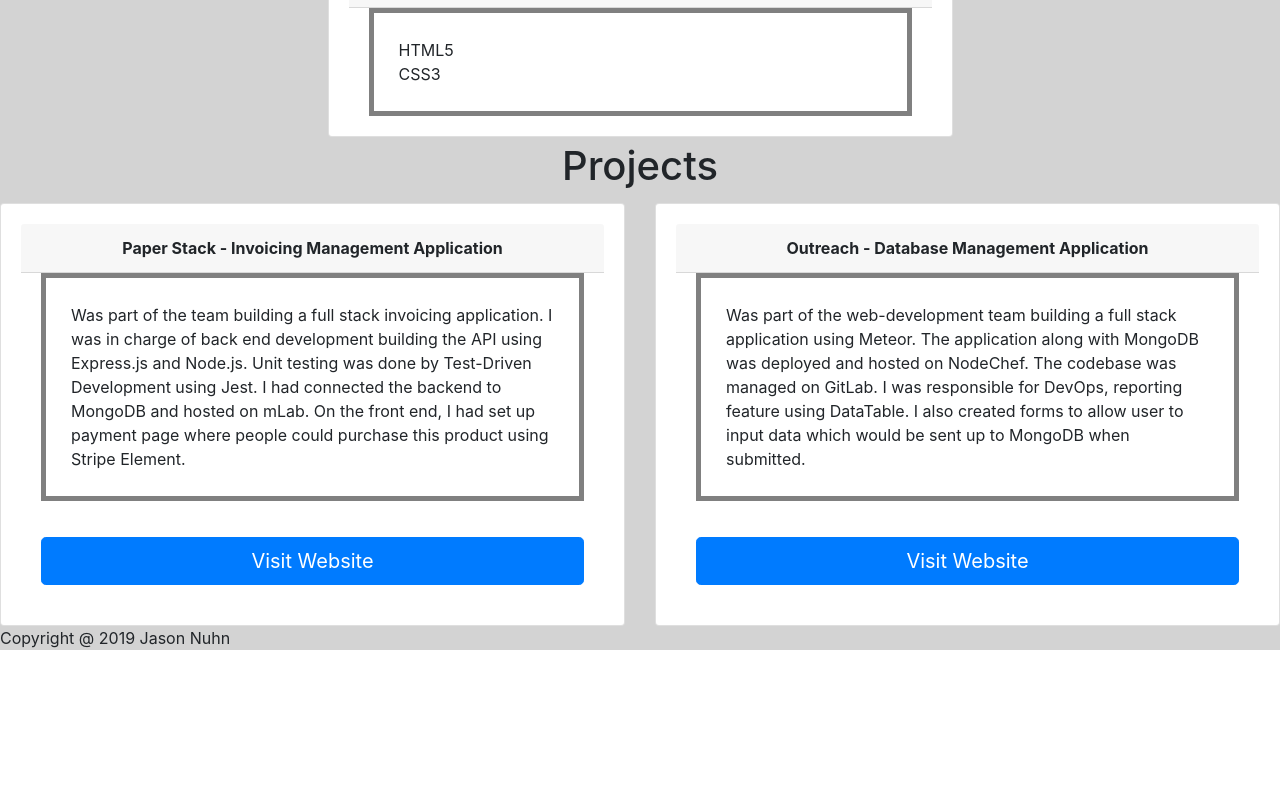
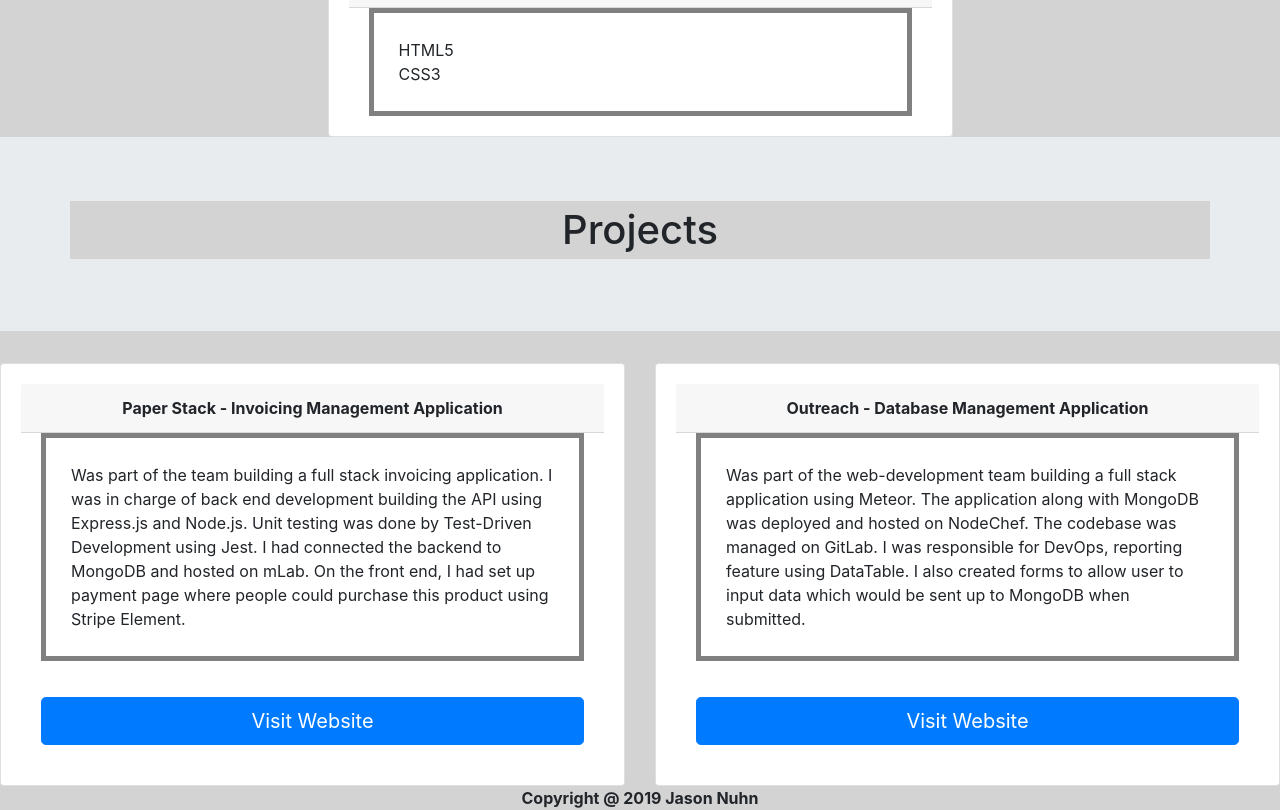
Before and after one commit to JasonNuhn/portfolio, a React (Create React App) app: page / in a window 1280 px wide. Shown: the part 920-1730 px from the top of the page. Before the commit the page ends 1570 px from the top, so only its background shows below. Built offline with nearby package versions, Linux system fonts and the light colour scheme.

Commit message:
updated footer component

```diff
--- a/src/components/footer/index.js
+++ b/src/components/footer/index.js
@@ -1,5 +1,9 @@
 import React, { Component } from 'react';
 import Fade from 'react-reveal/Fade'
+
+import {
+  Container
+} from 'reactstrap'
 
 class Footer extends Component {
 
@@ -7,7 +11,11 @@ class Footer extends Component {
         return (
             <div >
               <Fade bottom>
-              Copyright @ 2019 Jason Nuhn
+                <Container align="center">
+                  <b>
+                  Copyright @ 2019 Jason Nuhn
+                  </b>
+                </Container>
           {/* <br></br>
             <a href="https://medium.com/@jason.a.nuhn"> <i class="fab fa-medium"></i></a>
           <br></br>
--- a/src/components/work/index.js
+++ b/src/components/work/index.js
@@ -6,7 +6,9 @@ import {
   Card,
   CardText,
   Row,
-  CardHeader
+  CardHeader,
+  Jumbotron,
+  Container
 } from 'reactstrap'
 
 import './work.css';
@@ -16,7 +18,11 @@ class Work extends Component {
     return (
       <div>
         <Fade left>
-          <h1>Projects</h1>
+          <Jumbotron fluid>
+            <Container>
+              <h1>Projects</h1>
+            </Container>
+          </Jumbotron>
           <Row>
 
           <Col sm="6">
```
